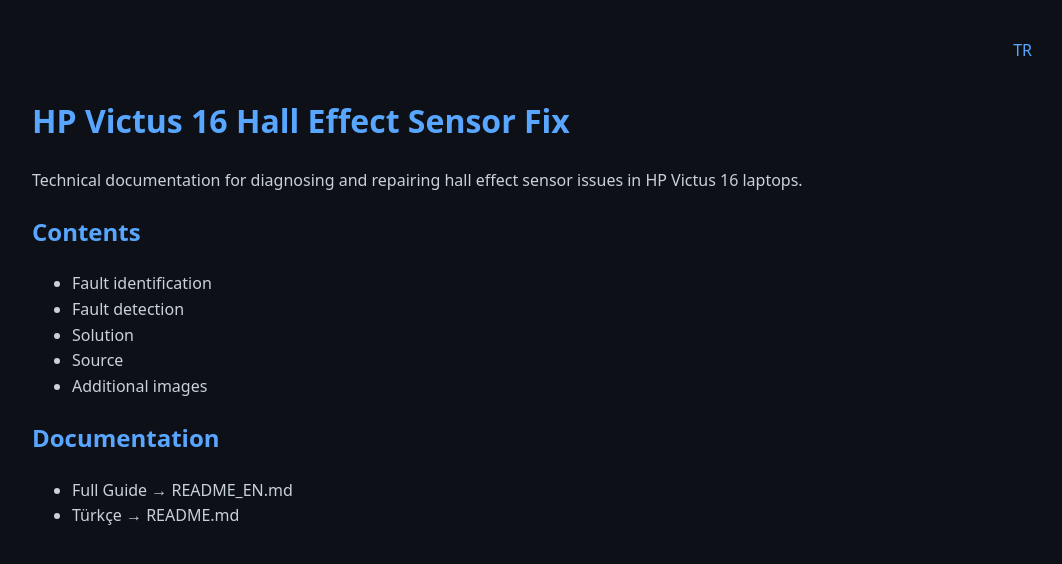
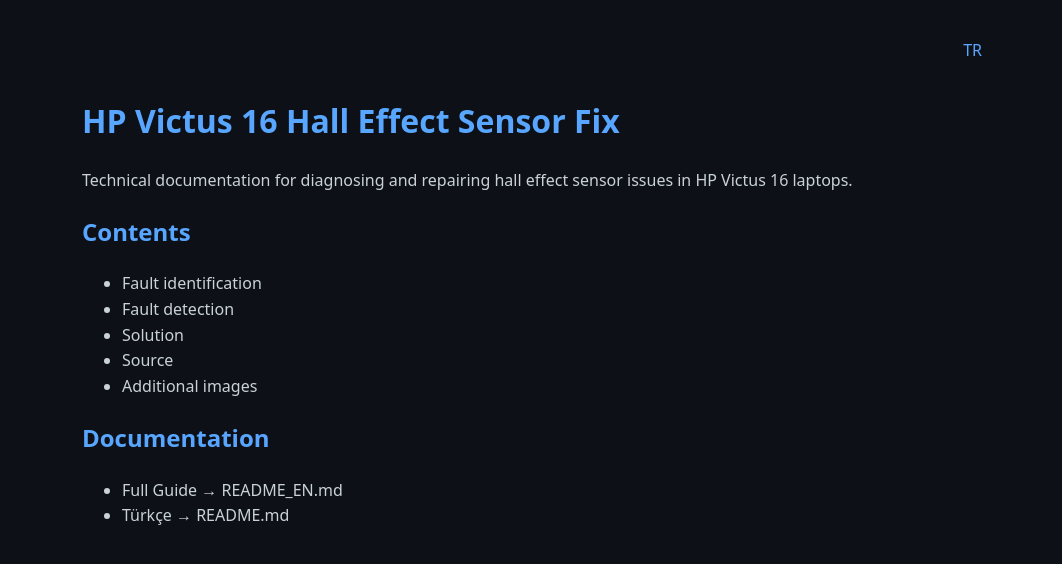
Before and after one commit to bugragungoz/HP-Victus-Hall-Effect-Sensor-Fix, a Jekyll site: the page built from index.md, in a window 1280 px wide. Shown: the top 564 px of the page, without its empty margins (108-1170 px from the left). Built offline with Jekyll 4.4.1, drawn with Linux system fonts in a browser that asks for light colours.

Commit message:
Update default.html

```diff
--- a/_layouts/default.html
+++ b/_layouts/default.html
@@ -10,7 +10,7 @@
 </head>
 
 <body>
-  <main style="max-width: 1000px; margin: auto; padding: 20px;">
+  <main style="max-width: 900px; margin: auto; padding: 20px;">
     {{ content }}
   </main>
 </body>
```
